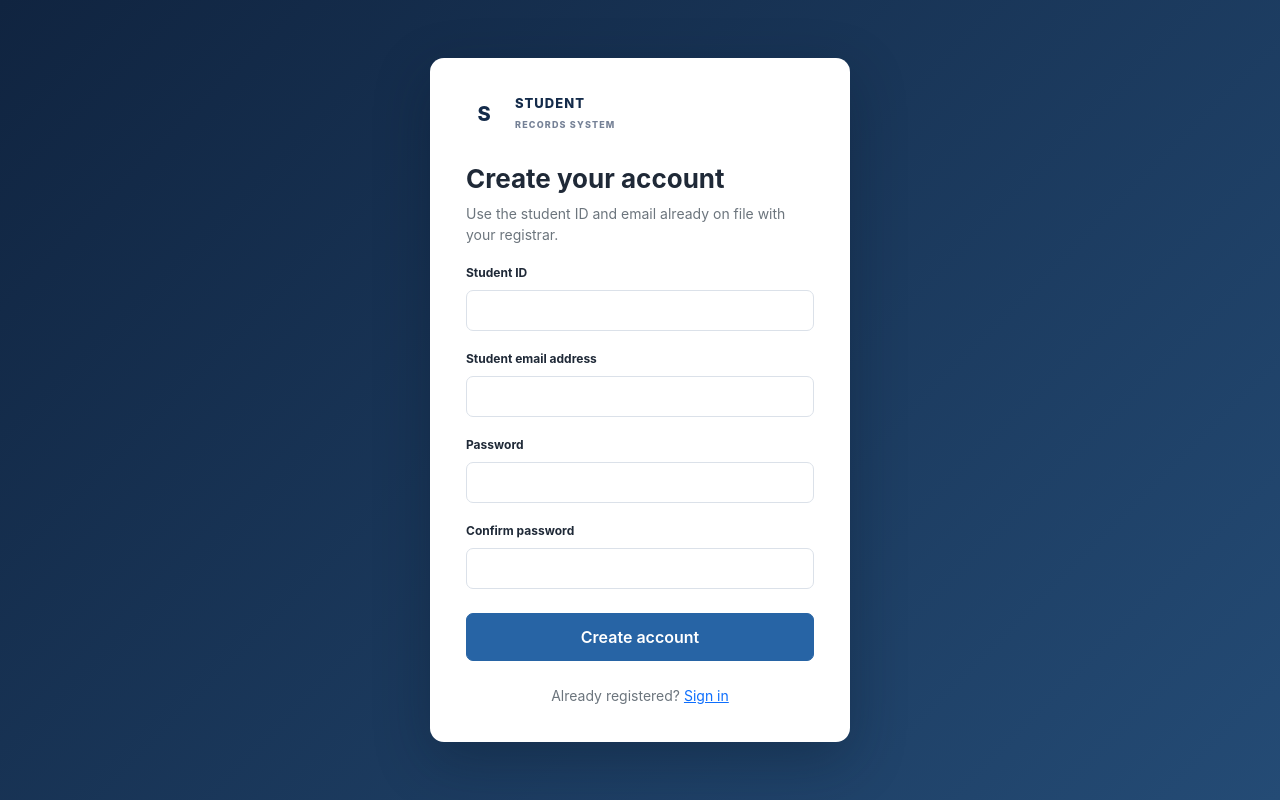
After one commit to ncarlosezekiel-gif/student_record, a Django app: page /accounts/register/ in a window 1280 px wide. The commit adds this page. Run offline with Django 5.2, Linux system fonts and the light colour scheme.

Commit message:
feat: add student account registration
Allow students to create a portal login by verifying their existing student ID and email, and link the account to their profile.

Co-authored-by: Copilot <223556219+Copilot@users.noreply.github.com>

```diff
--- /dev/null
+++ b/accounts/forms.py
@@ -0,0 +1,50 @@
+from django import forms
+from django.contrib.auth import get_user_model
+from django.contrib.auth.password_validation import validate_password
+
+
+class StudentAccountCreationForm(forms.Form):
+    MATCH_ERROR = "We couldn't verify those details. Check them with your registrar and try again."
+
+    student_id = forms.CharField(max_length=20, label="Student ID")
+    email = forms.EmailField(label="Student email address")
+    password1 = forms.CharField(
+        label="Password",
+        strip=False,
+        widget=forms.PasswordInput(attrs={"autocomplete": "new-password"}),
+    )
+    password2 = forms.CharField(
+        label="Confirm password",
+        strip=False,
+        widget=forms.PasswordInput(attrs={"autocomplete": "new-password"}),
+    )
+
+    def __init__(self, *args, **kwargs):
+        super().__init__(*args, **kwargs)
+        for field in self.fields.values():
+            field.widget.attrs["class"] = "form-control"
+        self.fields["student_id"].widget.attrs["autocomplete"] = "off"
+        self.fields["email"].widget.attrs["autocomplete"] = "email"
+
+    def clean_student_id(self):
+        return self.cleaned_data["student_id"].strip().upper()
+
+    def clean_email(self):
+        return self.cleaned_data["email"].strip().casefold()
+
+    def clean(self):
+        cleaned_data = super().clean()
+        password1 = cleaned_data.get("password1")
+        password2 = cleaned_data.get("password2")
+        email = cleaned_data.get("email")
+
+        if password1 and password2 and password1 != password2:
+            self.add_error("password2", "The passwords do not match.")
+        if password1:
+            user_model = get_user_model()
+            candidate = user_model(username=email or "", email=email or "")
+            try:
+                validate_password(password1, user=candidate)
+            except forms.ValidationError as error:
+                self.add_error("password1", error)
+        return cleaned_data
--- a/accounts/urls.py
+++ b/accounts/urls.py
@@ -1,7 +1,8 @@
 from django.urls import path
-from .views import SRMSLoginView, logout_view
+from .views import SRMSLoginView, logout_view, register_student_account
 
 urlpatterns = [
     path("login/", SRMSLoginView.as_view(), name="login"),
+    path("register/", register_student_account, name="register_student_account"),
     path("logout/", logout_view, name="logout"),
 ]
--- a/accounts/views.py
+++ b/accounts/views.py
@@ -1,12 +1,66 @@
+from django.contrib import messages
 from django.contrib.auth import logout
+from django.contrib.auth import get_user_model
 from django.contrib.auth.views import LoginView
-from django.shortcuts import redirect
+from django.db import IntegrityError, transaction
+from django.db.models import Q
+from django.shortcuts import redirect, render
 from django.urls import reverse_lazy
+from django.views.decorators.http import require_http_methods
 
+from records.models import AuditLog, Student
+from .forms import StudentAccountCreationForm
 
 class SRMSLoginView(LoginView):
     template_name = "accounts/login.html"
     redirect_authenticated_user = True
+
+
+@require_http_methods(["GET", "POST"])
+def register_student_account(request):
+    if request.user.is_authenticated:
+        return redirect("dashboard")
+
+    form = StudentAccountCreationForm(request.POST or None)
+    if form.is_valid():
+        email = form.cleaned_data["email"].casefold()
+        try:
+            with transaction.atomic():
+                student = Student.objects.select_for_update().get(
+                    student_id__iexact=form.cleaned_data["student_id"],
+                    email__iexact=email,
+                    user__isnull=True,
+                )
+                user_model = get_user_model()
+                if user_model.objects.filter(Q(username__iexact=email) | Q(email__iexact=email)).exists():
+                    form.add_error(None, StudentAccountCreationForm.MATCH_ERROR)
+                else:
+                    user = user_model.objects.create_user(
+                        username=email,
+                        email=email,
+                        first_name=student.first_name,
+                        last_name=student.last_name,
+                        password=form.cleaned_data["password1"],
+                        role=user_model.Role.STUDENT,
+                    )
+                    student.user = user
+                    student.save(update_fields=["user", "updated_at"])
+                    AuditLog.objects.create(
+                        actor=user,
+                        action="ACCOUNT_CREATED",
+                        description=f"Student portal account created for {student.student_id}",
+                        ip_address=request.META.get("REMOTE_ADDR"),
+                    )
+        except Student.DoesNotExist:
+            form.add_error(None, StudentAccountCreationForm.MATCH_ERROR)
+        except IntegrityError:
+            form.add_error(None, StudentAccountCreationForm.MATCH_ERROR)
+        else:
+            if not form.errors:
+                messages.success(request, "Your account is ready. Sign in with your email and password.")
+                return redirect("login")
+
+    return render(request, "accounts/register.html", {"form": form})
 
 
 def logout_view(request):
--- a/templates/accounts/login.html
+++ b/templates/accounts/login.html
@@ -3,6 +3,7 @@
 {% block auth_content %}
 <main class="login-page"><section class="login-card"><div class="brand login-brand"><span class="brand-mark">S</span><span>STUDENT<br><small>RECORDS SYSTEM</small></span></div><h1>Welcome back</h1><p class="text-secondary">Sign in to your school records workspace.</p>
 {% if form.errors %}<div class="alert alert-danger">Username or password is incorrect. Please try again.</div>{% endif %}
-<form method="post">{% csrf_token %}<div class="mb-3"><label class="form-label" for="id_username">Username</label><input class="form-control" id="id_username" name="username" autocomplete="username" required autofocus></div><div class="mb-4"><label class="form-label" for="id_password">Password</label><input class="form-control" type="password" id="id_password" name="password" autocomplete="current-password" required></div><button class="btn btn-primary w-100">Sign in</button></form>
+<form method="post">{% csrf_token %}<div class="mb-3"><label class="form-label" for="id_username">Email or username</label><input class="form-control" id="id_username" name="username" autocomplete="username" required autofocus></div><div class="mb-4"><label class="form-label" for="id_password">Password</label><input class="form-control" type="password" id="id_password" name="password" autocomplete="current-password" required></div><button class="btn btn-primary w-100">Sign in</button></form>
+<p class="text-center text-secondary mt-4 mb-0">New student? <a href="{% url 'register_student_account' %}">Create an account</a></p>
 </section></main>
 {% endblock %}
--- /dev/null
+++ b/templates/accounts/register.html
@@ -0,0 +1,9 @@
+{% extends "base.html" %}
+{% block title %}Create student account{% endblock %}
+{% block auth_content %}
+<main class="login-page"><section class="login-card"><div class="brand login-brand"><span class="brand-mark">S</span><span>STUDENT<br><small>RECORDS SYSTEM</small></span></div><h1>Create your account</h1><p class="text-secondary">Use the student ID and email already on file with your registrar.</p>
+{% if form.non_field_errors %}<div class="alert alert-danger">{{ form.non_field_errors }}</div>{% endif %}
+<form method="post">{% csrf_token %}{% for field in form %}<div class="mb-3"><label class="form-label" for="{{ field.id_for_label }}">{{ field.label }}</label>{{ field }}{% for error in field.errors %}<div class="text-danger small mt-1">{{ error }}</div>{% endfor %}</div>{% endfor %}<button class="btn btn-primary w-100 mt-2">Create account</button></form>
+<p class="text-center text-secondary mt-4 mb-0">Already registered? <a href="{% url 'login' %}">Sign in</a></p>
+</section></main>
+{% endblock %}
```
Also changed, not shown: records/tests.py (+37 -0 lines), README.md.
